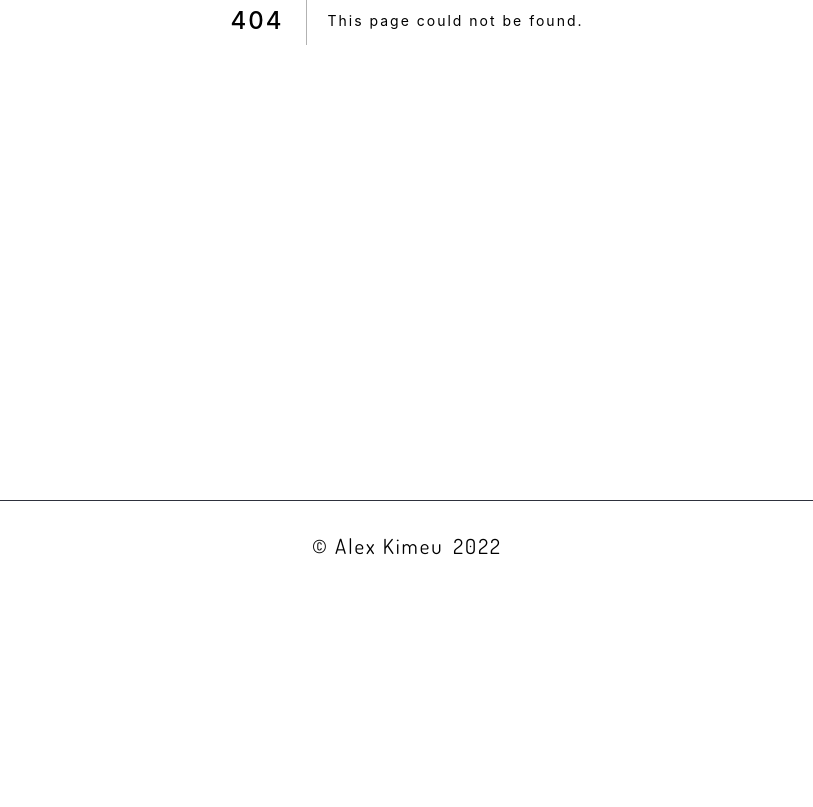
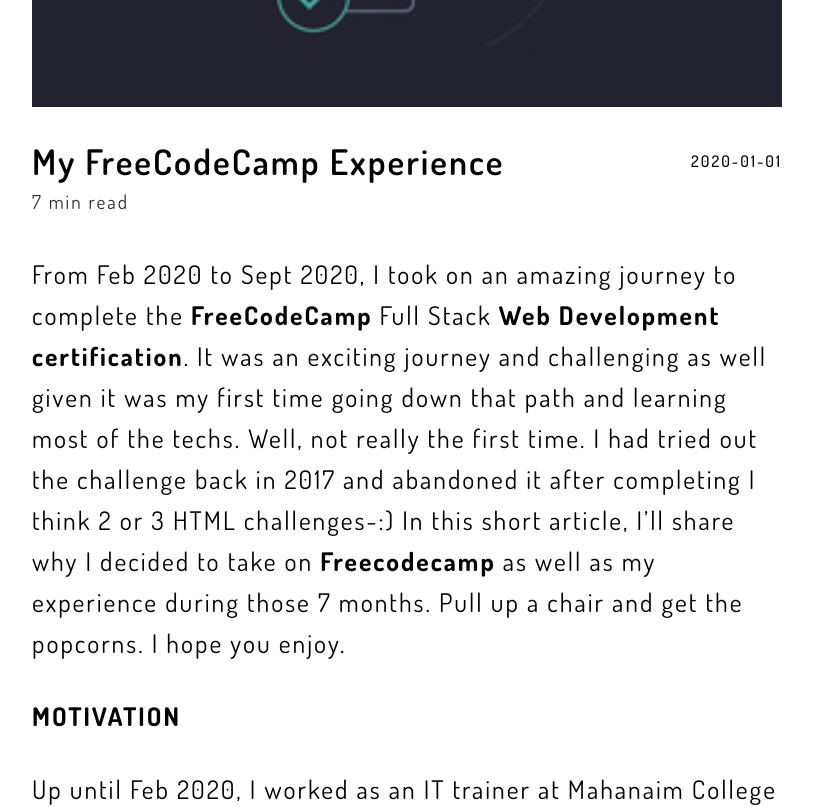
Before and after one commit to alekskimeu/my-portfolio, a Next.js app: page /blog/my-freecodecampc-experience in a window 1280 px wide. Before the commit this address had no page. Shown: the part 380-1187 px from the top of the page, without its empty margins (233-1046 px from the left). Before the commit the page ends 960 px from the top, so only its background shows below. Built offline with nearby package versions, Linux system fonts and the light colour scheme.

Commit message:
Style post page

```diff
--- a/components/Post/Post.jsx
+++ b/components/Post/Post.jsx
@@ -26,12 +26,12 @@ const Post = ({ post }) => {
 			/>
 
 			<div className={styles.body}>
-				<Link href={`/posts/${post.id}`}>
+				<Link href={`/blog/${post.id}`}>
 					<a className={styles.title}>{post.title}</a>
 				</Link>
 				<p className={styles.excerpt}>
 					{post.excerpt.substr(0, 65)}...{" "}
-					<Link href={`/posts/${post.id}`}>
+					<Link href={`/blog/${post.id}`}>
 						<a className={styles.linkMore}>Read post</a>
 					</Link>
 				</p>
--- a/lib/posts.js
+++ b/lib/posts.js
@@ -3,6 +3,7 @@ import html from "remark-html";
 import fs from "fs";
 import path from "path";
 import matter from "gray-matter";
+import { marked } from "marked";
 
 const postsDirectory = `${process.cwd()}/posts`;
 
@@ -77,16 +78,12 @@ export async function getPostData(id) {
 	// Use gray-matter to parse the post metadata section
 	const matterResult = matter(fileContents);
 
-	// Use remark to convert markdown into HTML string
-	const processedContent = await remark()
-		.use(html)
-		.process(matterResult.content);
-	const contentHtml = processedContent.toString();
+	const content = marked(matterResult.content);
 
 	// Combine the data with the id and contentHtml
 	return {
 		id,
-		contentHtml,
+		content,
 		...matterResult.data,
 	};
 }
--- a/package.json
+++ b/package.json
@@ -14,6 +14,7 @@
 		"@mui/material": "^5.4.3",
 		"axios": "^0.26.0",
 		"gray-matter": "^4.0.3",
+		"marked": "^4.0.12",
 		"next": "12.0.10",
 		"next-themes": "^0.1.1",
 		"react": "17.0.2",
--- a/pages/posts/[id].js
+++ b/pages/blog/[id].js
@@ -30,14 +30,13 @@ export default function Post({ post }) {
 							</div>
 
 							<p className={styles.ert}>
-								{Math.floor(post.contentHtml.split(/\s+/).length / 200)} min
-								read
+								{Math.floor(post.content.split(/\s+/).length / 200)} min read
 							</p>
 						</div>
 
 						<div
 							className={styles.postBody}
-							dangerouslySetInnerHTML={{ __html: post.contentHtml }}
+							dangerouslySetInnerHTML={{ __html: post.content }}
 						/>
 					</div>
 				</div>
--- a/styles/Post.module.css
+++ b/styles/Post.module.css
@@ -3,7 +3,7 @@
 }
 
 .postPage .postWrapper {
-    max-width: 840px;
+    max-width: 750px;
     margin: auto;
 }
 
@@ -30,15 +30,34 @@
 }
 
 .postPage .ert {
-    margin-bottom: 1rem;
+    margin-bottom: 2.5rem;
     font-size: 1.2rem;
     color: var(--text);
     opacity: .8;
 }
 
-.postPage .postBody .description {
+.postPage .postBody p {
+    font-size: 1.6rem;
+    line-height: 1.6;
+    margin-bottom: 2rem;
+}
+
+.postPage .postBody pre  {
+    max-width: 100%;
     font-size: 1.4rem;
     line-height: 1.6;
+    margin-bottom: 2rem;
+    background-color: whitesmoke;
+    padding: 1rem;
+    border-radius: .3rem;
+    -webkit-border-radius: .3rem;
+    -moz-border-radius: .3rem;
+    -ms-border-radius: .3rem;
+    -o-border-radius: .3rem;
+}
+
+.postPage p img {
+    max-width: 100%;
 }
 
 
```
Also changed, not shown: posts/my-freecodecampc-experience.md (+58 -0 lines), posts/understand-javascript-array-methods.md (+7 -4 lines), 1 other file (tests, documents, lock files or other folders).
